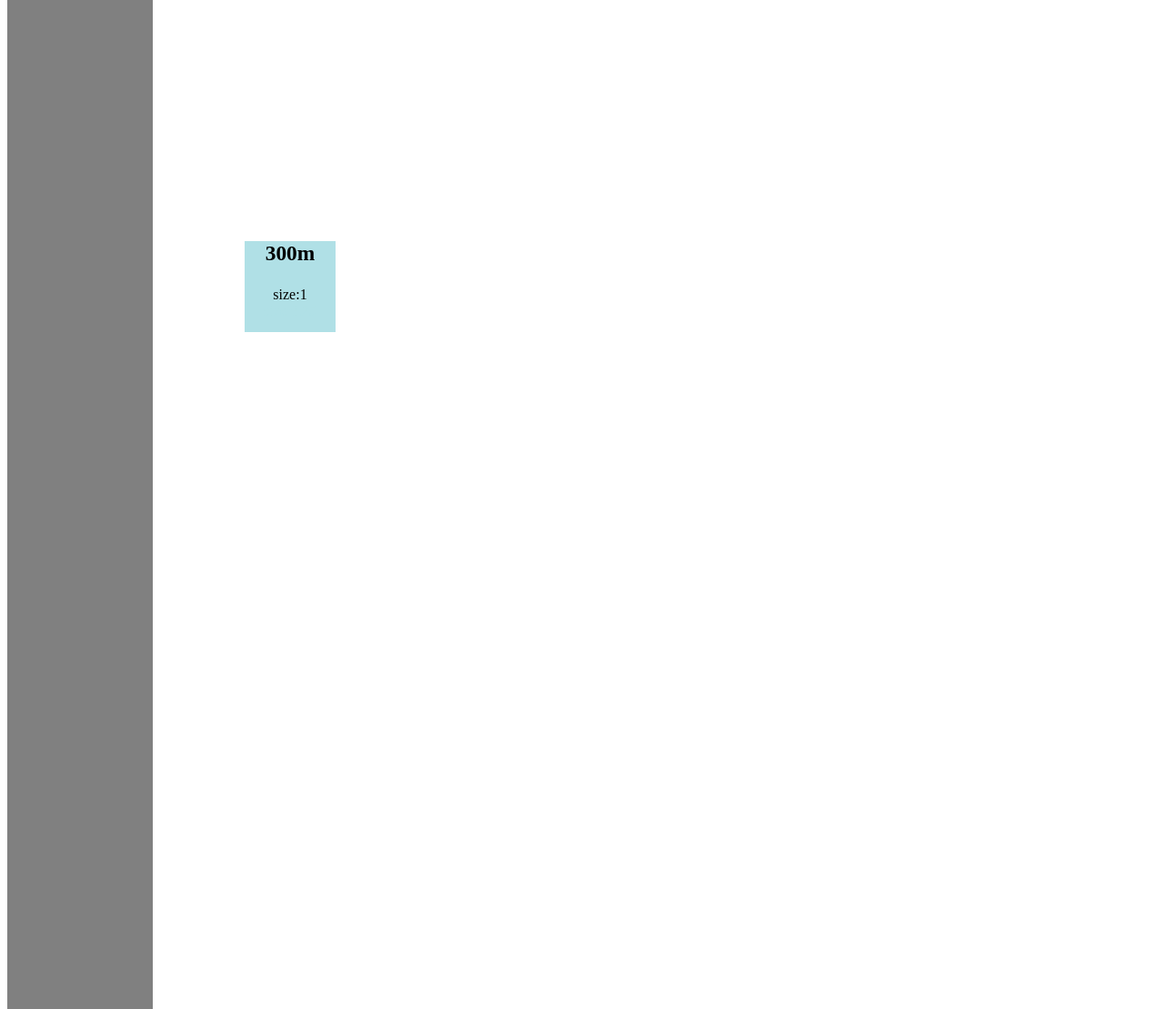
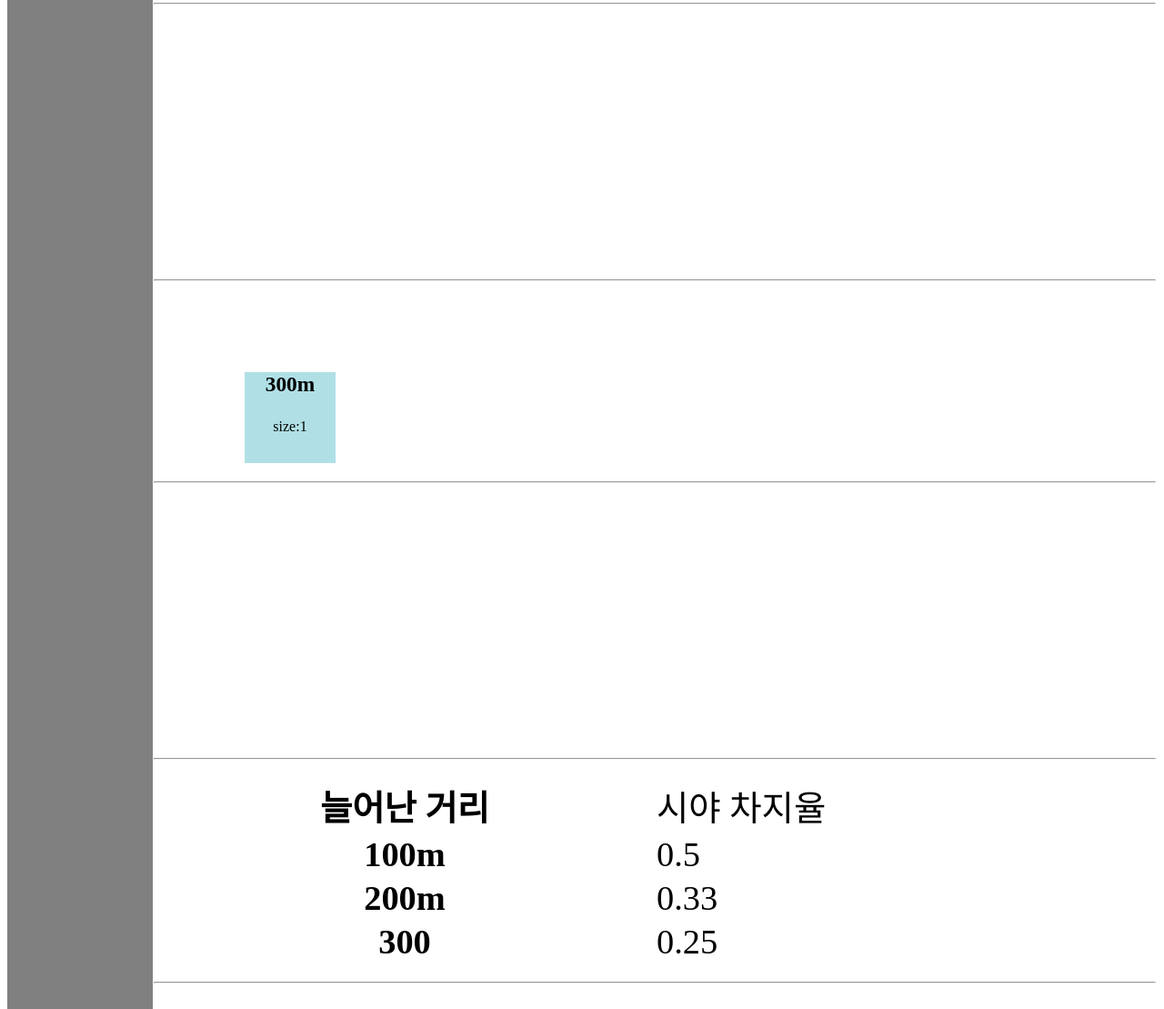
Before and after one commit to yj2trigger/liberal-arts, a plain HTML site: page index.html in a window 1280 px wide. Shown: the part 772-1881 px from the top of the page at 91% size. Before the commit the page ends 1410 px from the top, so only its background shows below. Drawn offline with Linux system fonts and the light colour scheme.

Commit message:
Update index.html

```diff
--- a/index.html
+++ b/index.html
@@ -98,7 +98,7 @@
 
             transform: translateX(200px) scale(0.333);
             transition-property:all;
-            transition-duration:6s;
+            transition-duration:2s;
             transition-timing-function: ease-out;
         }
         .object3:active{
@@ -142,29 +142,61 @@
                 </a>
                 <br><br>
             </li>
+            <li>
+                <a href="#table">
+                    표
+                </a>
+                <br><br>
+            </li>
         </aside>
         <main class="layer1">
+            <hr>
             <div class="object1" id="object1">
                 <h3 class="text">100m</h3>
                 <div class="box1">
                     <p class="size"><span class="original">size:1</span><br>size:0.5</p>
                 </div>
             </div>
+            <hr>
             <br><br><br><br><br><br>
+            <hr>
             <div class="object2" id="object2">
                 <h3 class="text">200m</h3>
                 <div class="box1">
                     <p class="size"><span class="original">size:1</span><br>size:0.333</p>
                 </div>
             </div>
+            <hr>
             <br><br><br><br><br><br>
+            <hr>
             <div class="object3" id="object3">
                 <h3 class="text">300m</h3>
                 <div class="box1">
                     <p class="size2"><span class="original">size:1</span><br>size:0.25</p>
                 </div>
             </div>
+            <hr>
             <br><br><br><br><br><br>
+            <hr>
+            <table id="table" style="width:100%",height="500px">
+                <tr>
+                    <th>늘어난 거리</th>
+                    <td>시야 차지율</td>
+                </tr>
+                <tr>
+                    <th>100m</th>
+                    <td>0.5</td>
+                </tr>
+                <tr>
+                    <th>200m</th>
+                    <td>0.33</td>
+                </tr>
+                <tr>
+                    <th>300</th>
+                    <td>0.25</td>
+                </tr>
+            </table>
+            <hr>
         </main>
     </div>
 </body>
```
